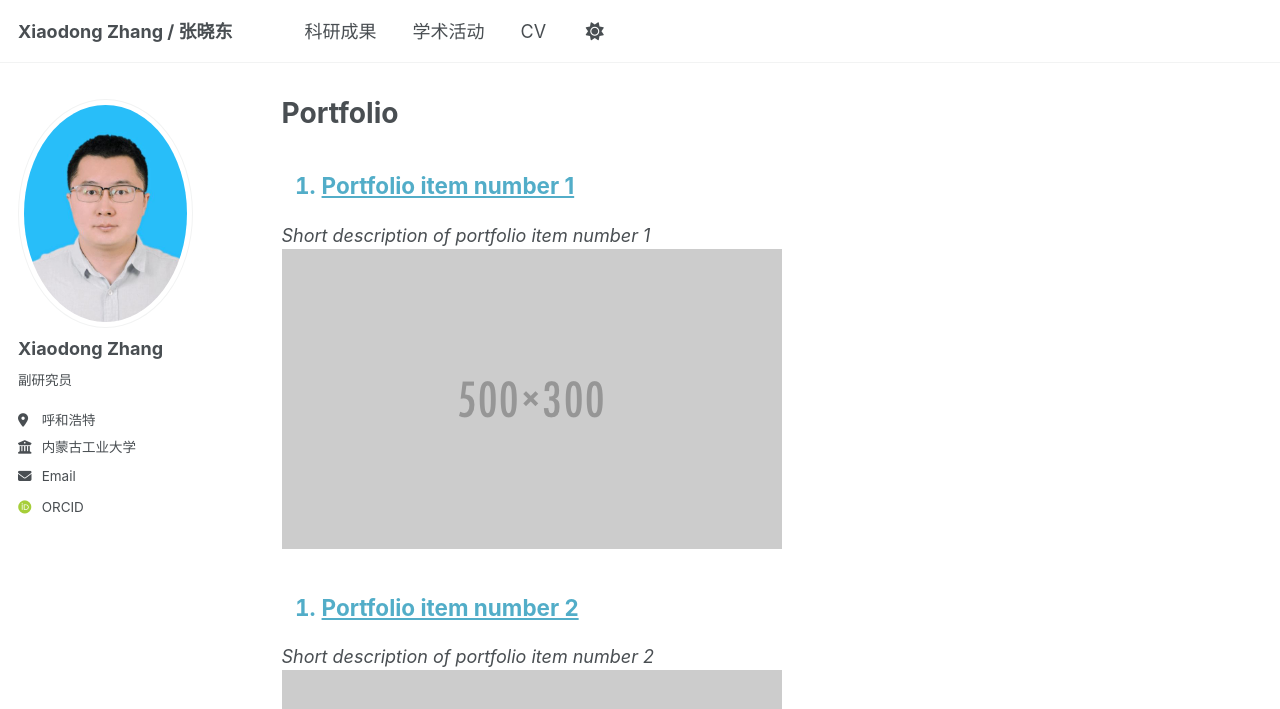
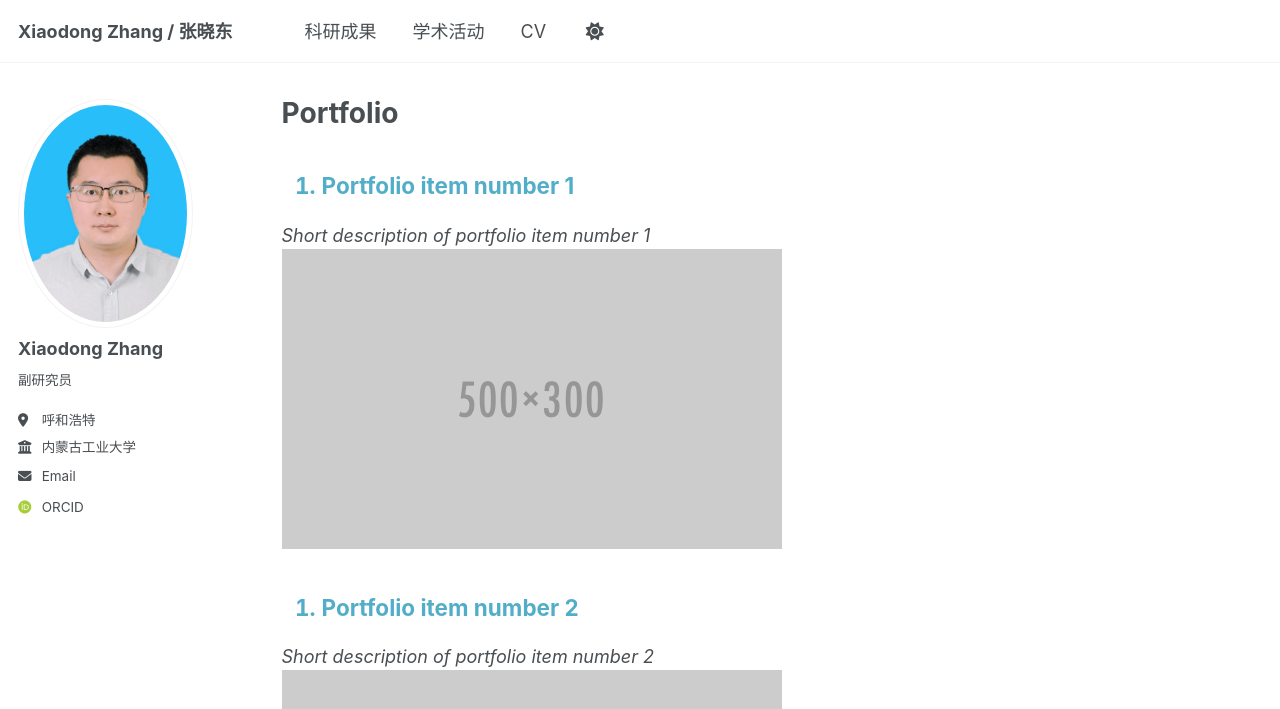
Before and after one commit to zhangxiaodong-imut/zhangxiaodong-imut.github.io, a Jekyll site: the page built from _pages/portfolio.html, in a window 1280 px wide. Shown: the top 709 px of the page. Built offline with Jekyll 4.4.1, drawn with Linux system fonts in a browser that asks for light colours; some web fonts are replaced.

Commit message:
Update archive-single.html

```diff
--- a/_includes/archive-single.html
+++ b/_includes/archive-single.html
@@ -28,9 +28,9 @@
 
     <h2 class="archive__item-title" itemprop="headline">
       {% if post.link %}
-        <ol><a href="{{ post.link }}"><li>{{ title }}</li></a> <a href="{{ base_path }}{{ post.url }}" rel="permalink"><i class="fa fa-link" aria-hidden="true" title="permalink"></i><span class="sr-only">Permalink</span></a></ol>
+        <ol><a href="{{ post.link }}" style="text-decoration: none;"><li>{{ title }}</li></a> <a href="{{ base_path }}{{ post.url }}" rel="permalink"><i class="fa fa-link" aria-hidden="true" title="permalink"></i><span class="sr-only">Permalink</span></a></ol>
       {% else %}
-        <ol><a href="{{ base_path }}{{ post.url }}" rel="permalink"><li>{{ title }}</li></a></ol>
+        <ol><a href="{{ base_path }}{{ post.url }}" rel="permalink" style="text-decoration: none;"><li>{{ title }}</li></a></ol>
       {% endif %}
     </h2>
 
```
